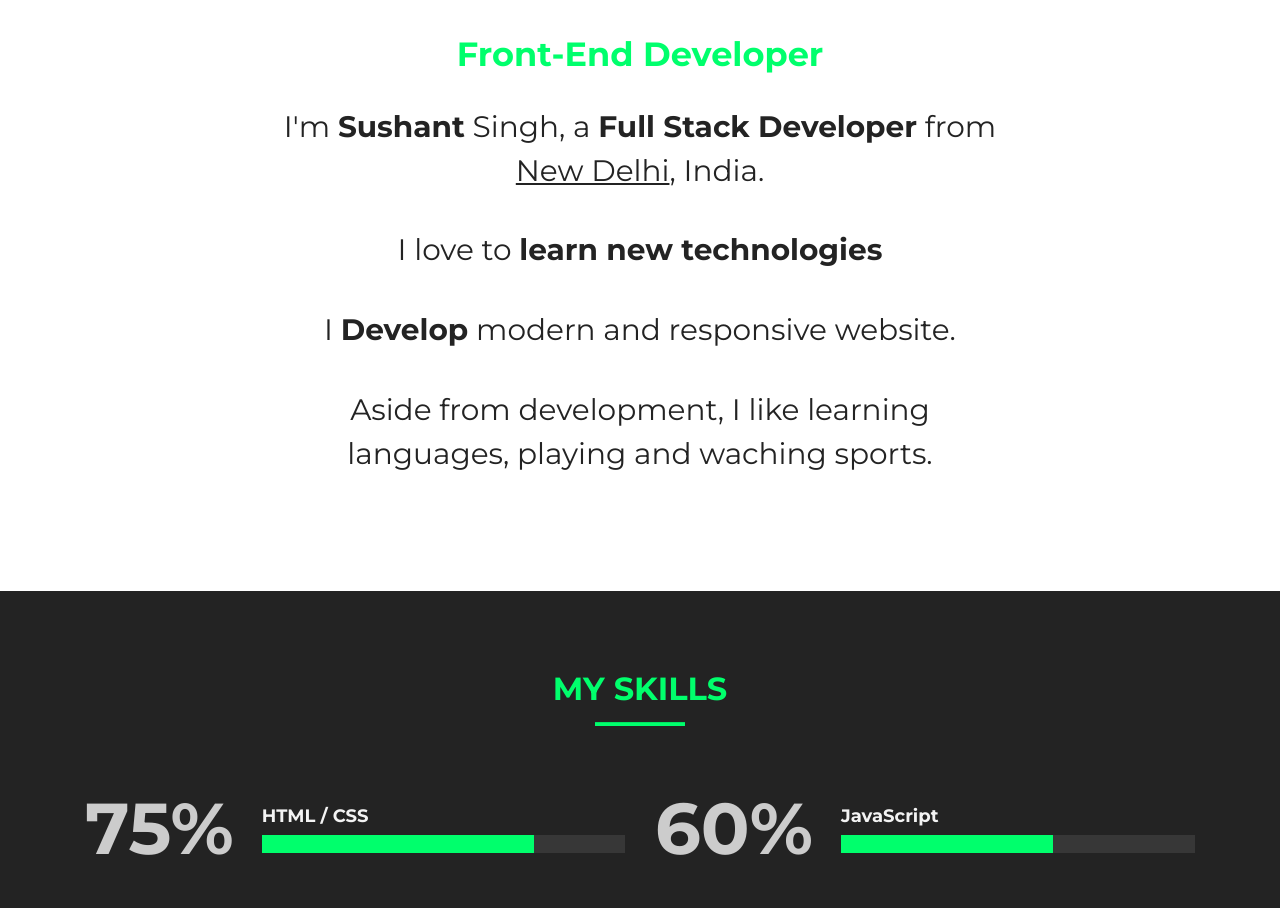
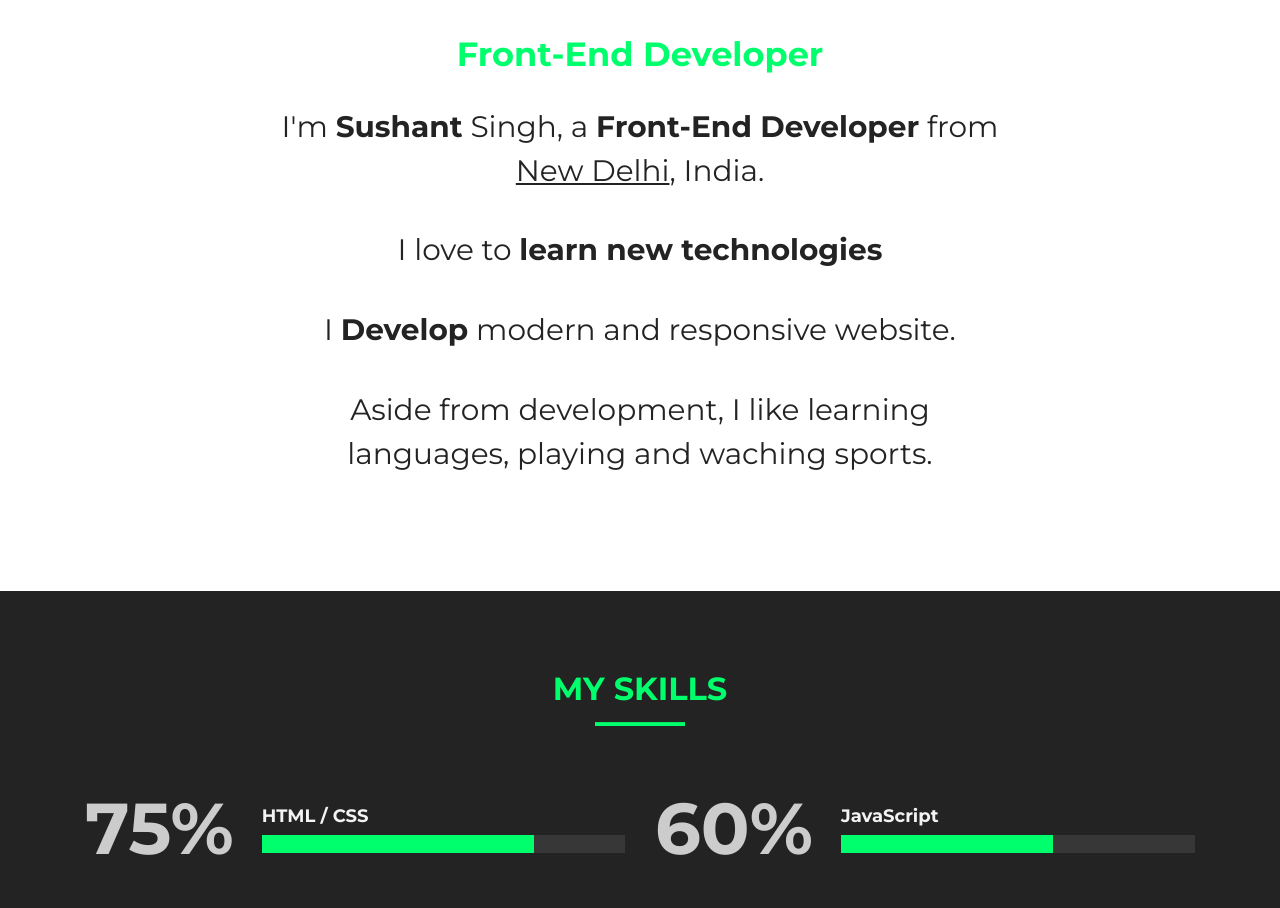
Before and after one commit to codes4SUS/My-Portfolio-, a plain HTML site: page index.html in a window 1280 px wide. Shown: the part 1323-2231 px from the top of the page. Drawn offline with nearby package versions, Linux system fonts and the light colour scheme.

Commit message:
Update index.html
Change more visual data

```diff
--- a/index.html
+++ b/index.html
@@ -64,7 +64,7 @@
           <hr>
           <img src="http://res.cloudinary.com/cyrilg/image/upload/v1500226723/photo_mv24zg.png" alt="Code with faraz">
           <p class="lead">Front-End Developer</p>
-          <p>I'm <span class="bold">Sushant</span> Singh, a <strong></strong><strong>Full Stack Developer</strong> from <a href="https://maps.app.goo.gl/SGMtV9WUhJ7bykQk9" target="_blank">New Delhi</a>, India.</p>
+          <p>I'm <span class="bold">Sushant</span> Singh, a <strong></strong><strong>Front-End Developer</strong> from <a href="https://maps.app.goo.gl/SGMtV9WUhJ7bykQk9" target="_blank">New Delhi</a>, India.</p>
 
           <p>I love to <strong>learn new technologies</strong></p>
           <p>I <strong>Develop</strong> modern and responsive website.</p>
```
